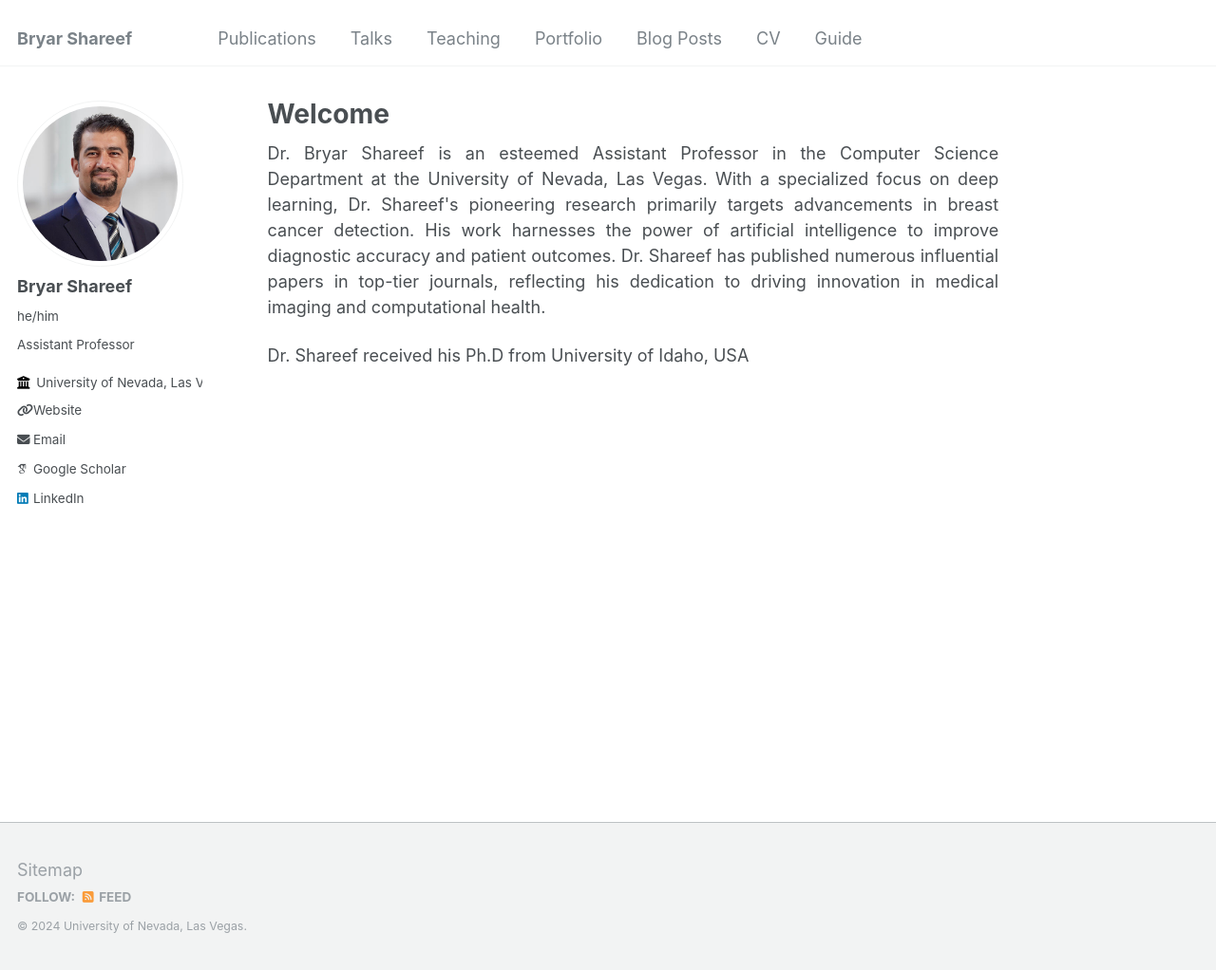
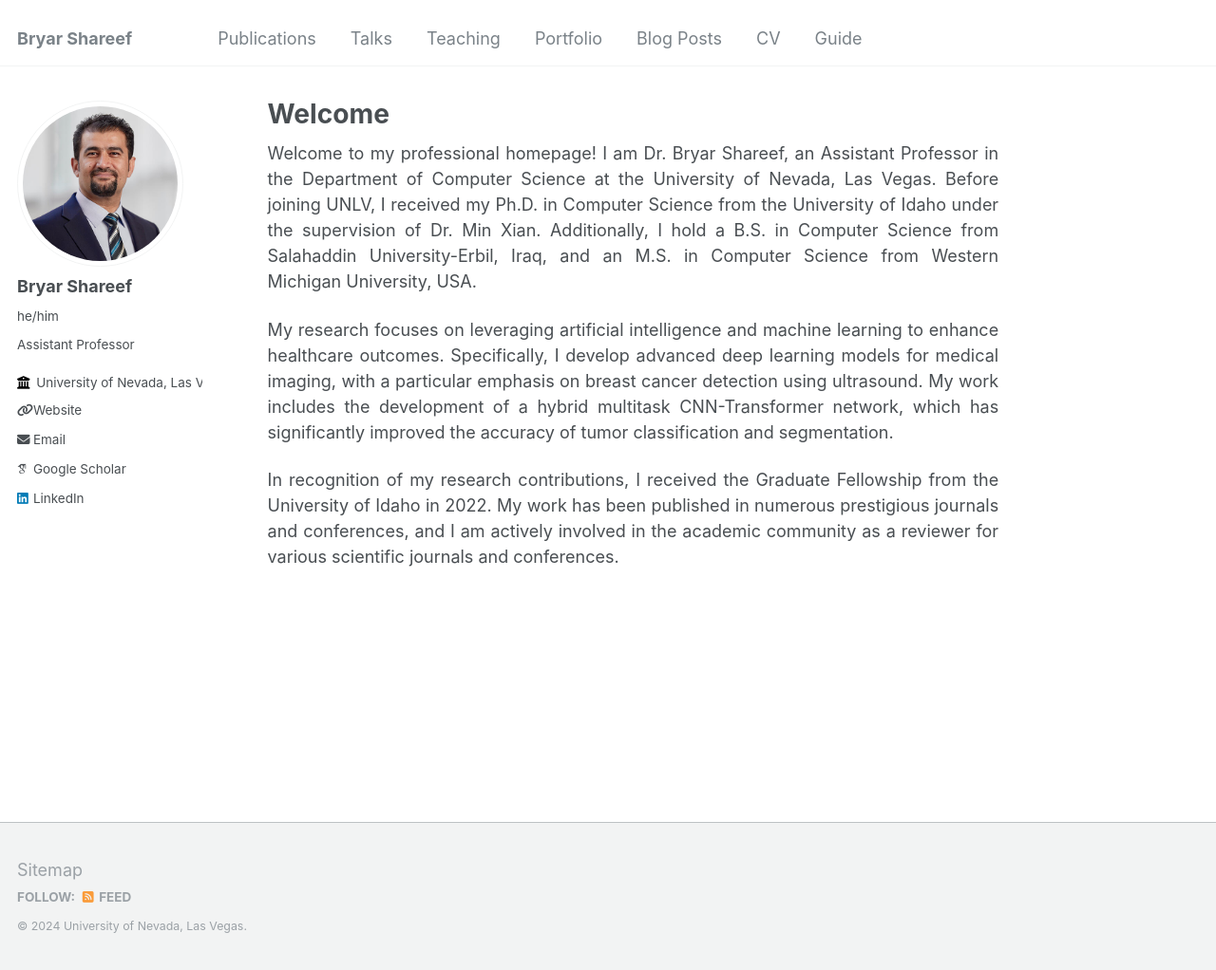
Before and after one commit to bryarshareef/bryarshareef.github.io, a Jekyll site: the page built from _pages/about.md, in a window 1280 px wide and 1022 px high. Shown: the whole window at 95% size. Built offline with Jekyll 4.4.1, drawn with Linux system fonts in a browser that asks for light colours; some web fonts are replaced.

Commit message:
Update about.md

```diff
--- a/_pages/about.md
+++ b/_pages/about.md
@@ -7,6 +7,8 @@ redirect_from:
   - /about.html
 ---
 
-<p style="text-align:justify">Dr. Bryar Shareef is an esteemed Assistant Professor in the Computer Science Department at the University of Nevada, Las Vegas. With a specialized focus on deep learning, Dr. Shareef's pioneering research primarily targets advancements in breast cancer detection. His work harnesses the power of artificial intelligence to improve diagnostic accuracy and patient outcomes. Dr. Shareef has published numerous influential papers in top-tier journals, reflecting his dedication to driving innovation in medical imaging and computational health.</p>
+<p style="text-align:justify">Welcome to my professional homepage! I am Dr. Bryar Shareef, an Assistant Professor in the Department of Computer Science at the University of Nevada, Las Vegas. Before joining UNLV, I received my Ph.D. in Computer Science from the University of Idaho under the supervision of Dr. Min Xian. Additionally, I hold a B.S. in Computer Science from Salahaddin University-Erbil, Iraq, and an M.S. in Computer Science from Western Michigan University, USA. </p>
 
-Dr. Shareef received his Ph.D from University of Idaho, USA
+<p style="text-align:justify">My research focuses on leveraging artificial intelligence and machine learning to enhance healthcare outcomes. Specifically, I develop advanced deep learning models for medical imaging, with a particular emphasis on breast cancer detection using ultrasound. My work includes the development of a hybrid multitask CNN-Transformer network, which has significantly improved the accuracy of tumor classification and segmentation. </p>
+
+<p style="text-align:justify">In recognition of my research contributions, I received the Graduate Fellowship from the University of Idaho in 2022. My work has been published in numerous prestigious journals and conferences, and I am actively involved in the academic community as a reviewer for various scientific journals and conferences.</p>
```
